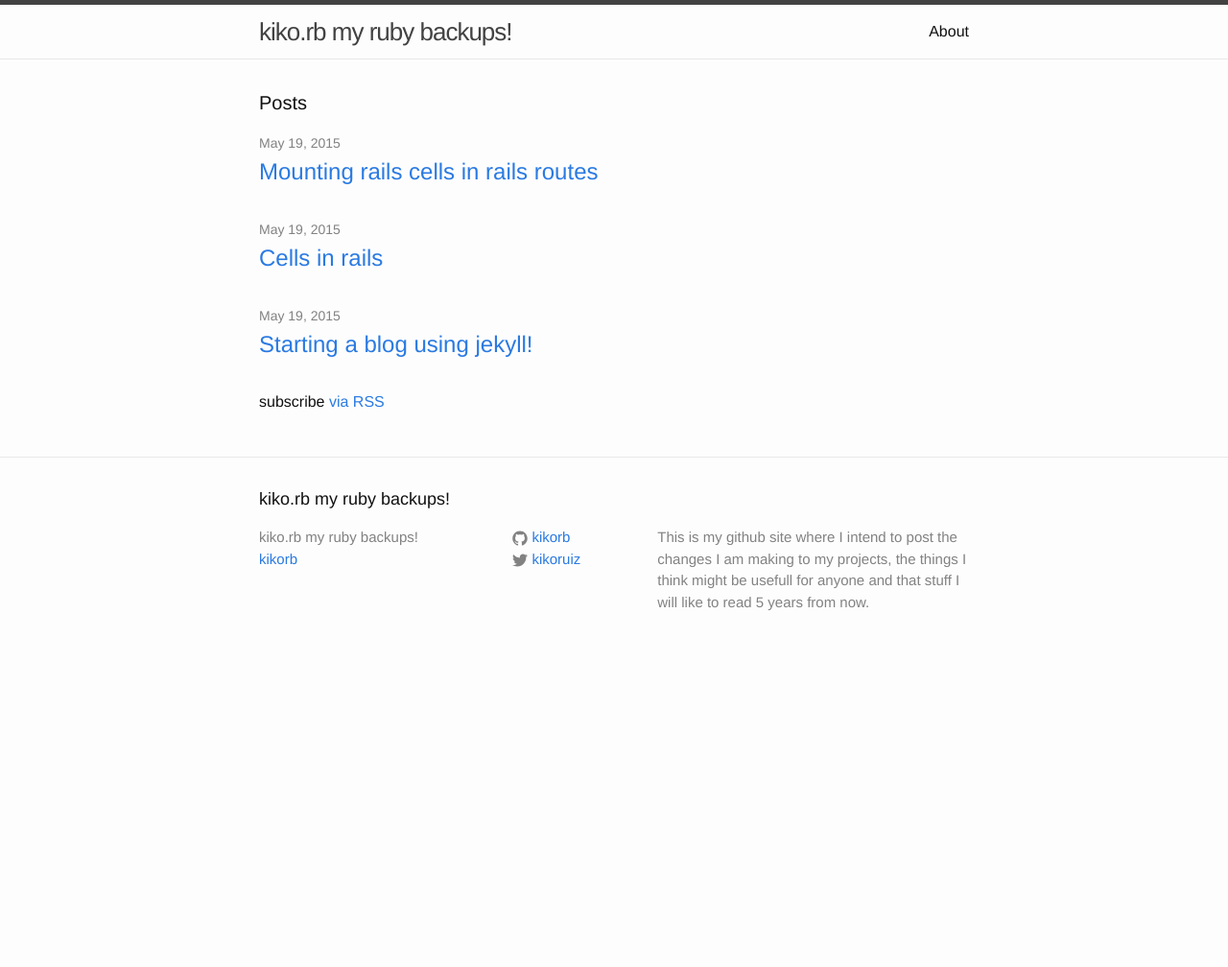
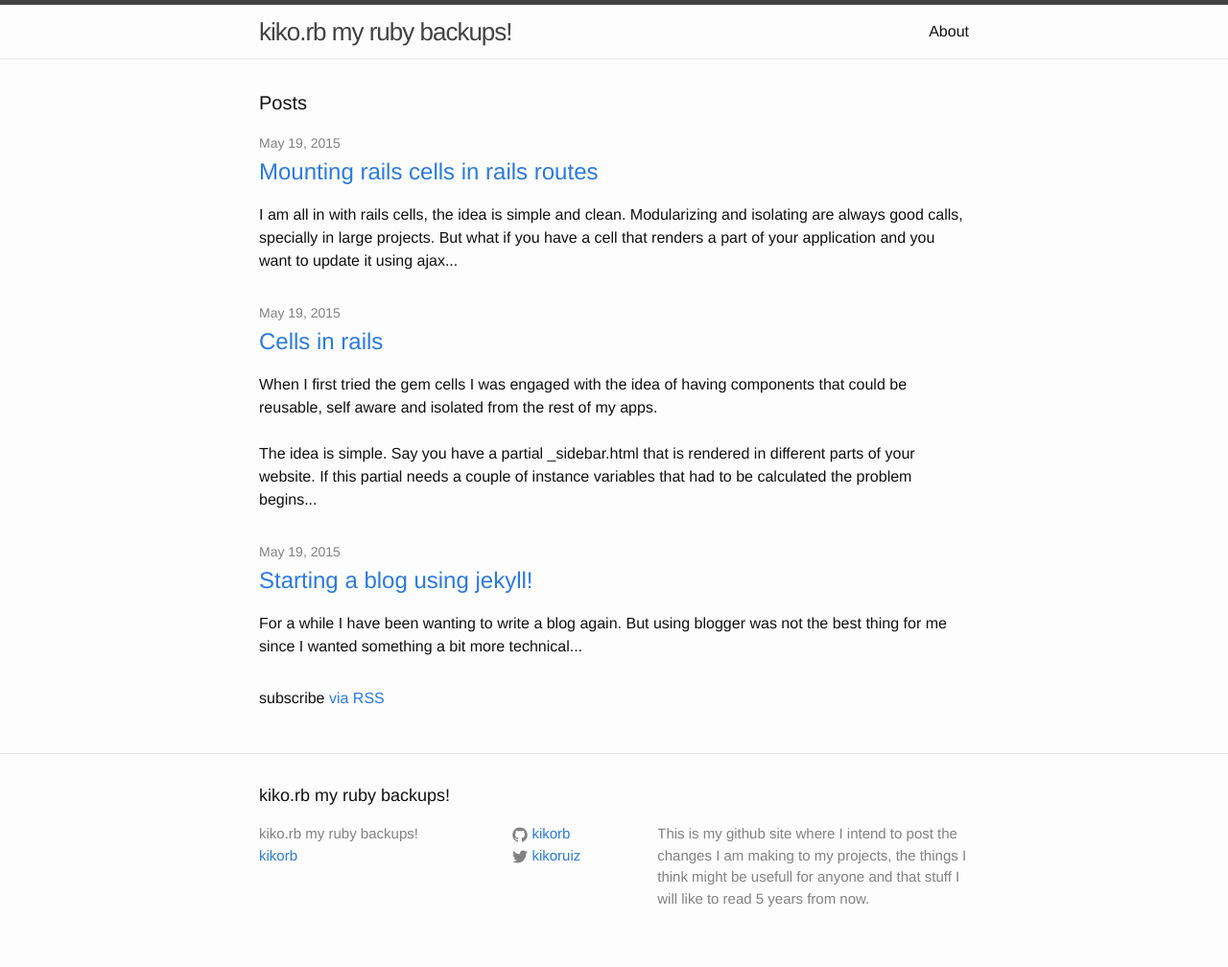
Before and after one commit to kikorb/kikorb.github.io, a Jekyll site: the page built from index.md, in a window 1280 px wide. Shown: the whole page at 96% size. Built offline with Jekyll 4.4.1, drawn with Linux system fonts in a browser that asks for light colours; before the commit the page ends 900 px from its top, so only the background shows below that.

Commit message:
Adding summary to index page

```diff
--- a/_posts/2015-05-19-cells_in_rails.md
+++ b/_posts/2015-05-19-cells_in_rails.md
@@ -3,7 +3,13 @@ layout: post
 title:  "Cells in rails"
 date:   2015-05-19 19:59:46
 categories: rails cells routes
+summary: "When I first tried the gem cells I was engaged with the idea of having components that could be reusable, self aware and isolated from the rest of my apps.
+<br/><br/>
+The idea is simple. Say you have a partial _sidebar.html that is rendered in
+different parts of your website. If this partial needs a couple of instance variables
+that had to be calculated the problem begins..."
 ---
+
 When I first tried the gem cells I was engaged with the idea of having components that could be reusable, self aware and isolated from the rest of my apps.
 
 The idea is simple. Say you have a partial _sidebar.html that is rendered in
--- a/_posts/2015-05-19-mounting-rails-cells-in-rails-routes.md
+++ b/_posts/2015-05-19-mounting-rails-cells-in-rails-routes.md
@@ -3,6 +3,7 @@ layout: post
 title:  "Mounting rails cells in rails routes"
 date:   2015-05-19 19:59:46
 categories: rails cells routes
+summary: "I am all in with rails cells, the idea is simple and clean. Modularizing and isolating are always good calls, specially in large projects. But what if you have a cell that renders a part of your application and you want to update it using ajax..."
 ---
 I am all in with rails cells, the idea is simple and clean. Modularizing and isolating are always good calls, specially in large projects. But what if you have a cell that renders a part of your application and you want to update it using ajax.
 
--- a/_posts/2015-05-19-starting-a-blog-using-jekyll.md
+++ b/_posts/2015-05-19-starting-a-blog-using-jekyll.md
@@ -3,6 +3,8 @@ layout: post
 title:  "Starting a blog using jekyll!"
 date:   2015-05-19 18:59:46
 categories: jekyll update
+summary: "For a while I have been wanting to write a blog again. But using blogger was not
+the best thing for me since I wanted something a bit more technical..."
 ---
 For a while I have been wanting to write a blog again. But using blogger was not
 the best thing for me since I wanted something a bit more technical.
--- a/index.md
+++ b/index.md
@@ -8,5 +8,6 @@ layout: index
     <h2>
       <a class="post-link" href="{{ post.url | prepend: site.baseurl }}">{{ post.title }}</a>
     </h2>
+    <span>{{ post.summary }}</span>
   </li>
 {% endfor %}
```
